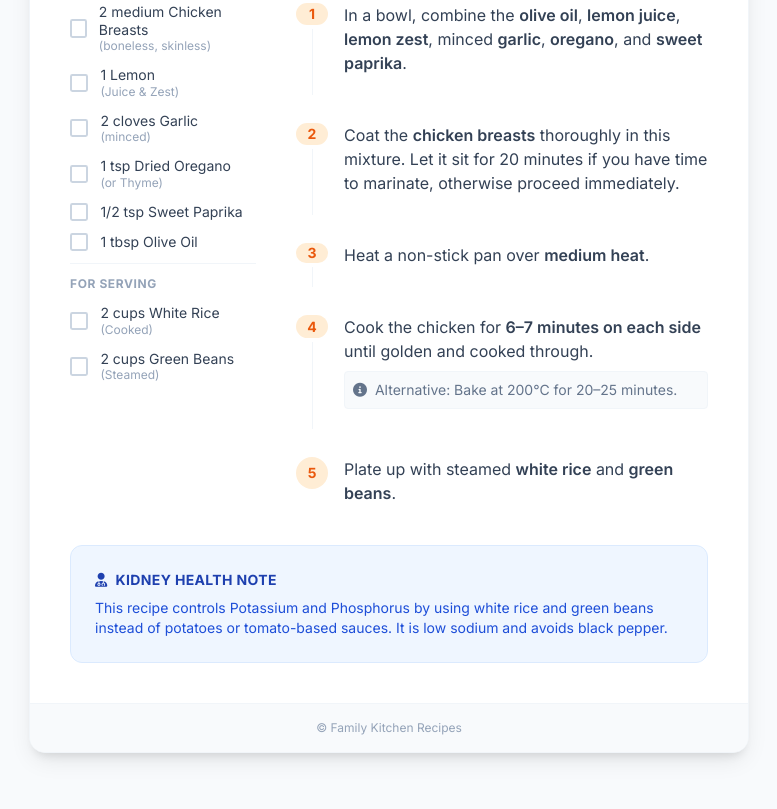
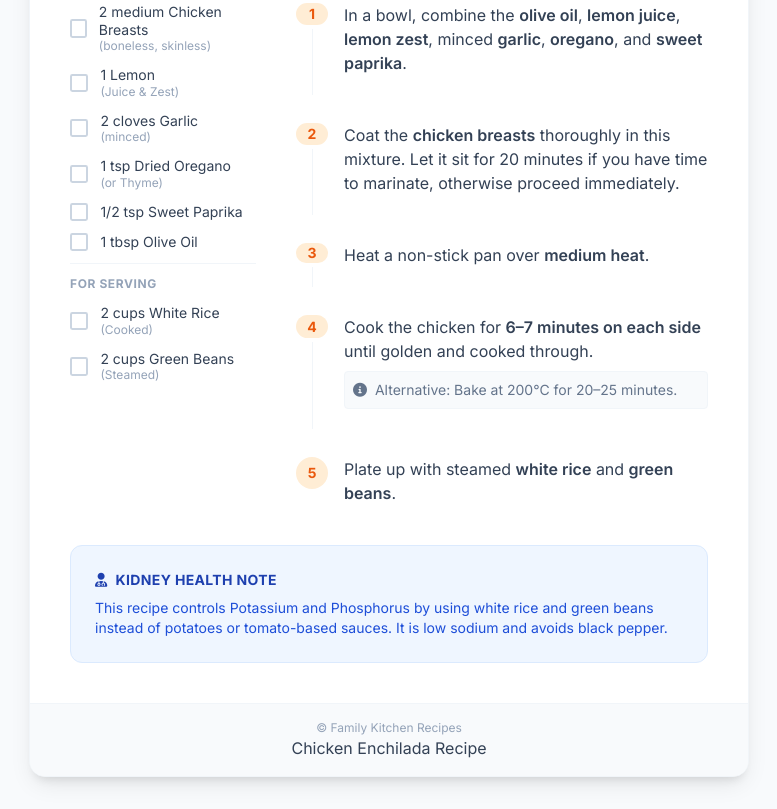
Before and after one commit to mollyfud/ChickenRecipe, a plain HTML site: page index.html in a window 1280 px wide. Shown: the part 512-1321 px from the top of the page, without its empty margins (251-1028 px from the left). Before the commit the page ends 1297 px from the top, so only its background shows below. Drawn offline with nearby package versions, Linux system fonts and the light colour scheme.

Commit message:
Add link to Chicken Enchilada Recipe in footer

```diff
--- a/index.html
+++ b/index.html
@@ -287,6 +287,7 @@
             <!-- Footer -->
             <div class="bg-slate-50 p-4 text-center border-t border-slate-100">
                 <p class="text-xs text-slate-400">&copy; Family Kitchen Recipes</p>
+                <a href="ChickenEnchilada.html">Chicken Enchilada Recipe</a>
             </div>
         </div>
 
```
